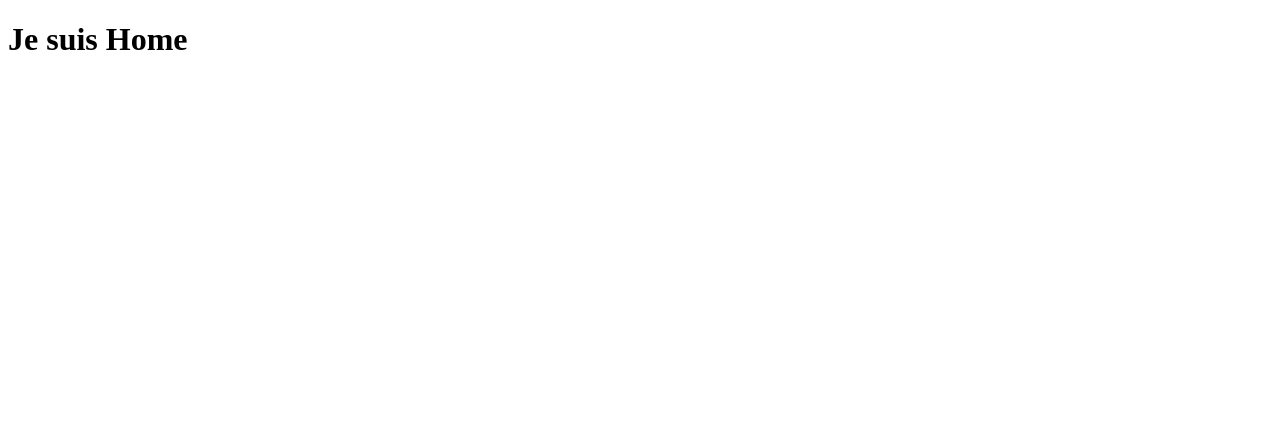
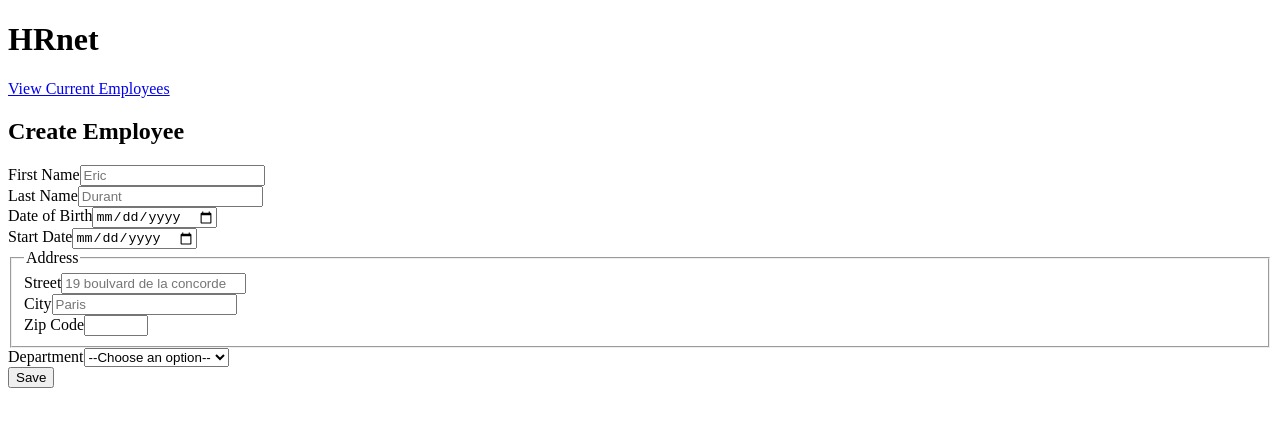
Before and after one commit to Squal94/Khadir_Lounis_Projet_14_122022, a React (Create React App) app in the folder wealth_health/: page / in a window 1280 px wide. Shown: the top 426 px of the page. Built offline with nearby package versions, Linux system fonts and the light colour scheme.

Commit message:
mise en place du formulaire de home

```diff
--- a/wealth_health/src/Pages/Home.js
+++ b/wealth_health/src/Pages/Home.js
@@ -1,9 +1,121 @@
-import React from "react";
+import React, { useState } from "react";
+import { NavLink } from "react-router-dom";
 
 const Home = () => {
+  const [error, setError] = useState(false);
   return (
-    <div>
-      <h1>Je suis Home</h1>
+    <div className="home">
+      <div className="home__header">
+        <h1 className="home__header--title">HRnet</h1>
+        <NavLink className="home__header--nav" to="/employee">
+          View Current Employees
+        </NavLink>
+      </div>
+      <div className="home__form">
+        <h2 className="home__form--title">Create Employee</h2>
+        <form>
+          <div className="home__form__firstName">
+            <label className="inputLabel">First Name</label>
+            <input
+              className="inputTexte"
+              type="text"
+              id="firstName"
+              placeholder="Eric"
+              //   ref={firstName}
+              required
+            />
+          </div>
+          <div className="home__form__lastName">
+            <label className="inputLabel">Last Name</label>
+            <input
+              className="inputTexte"
+              type="text"
+              id="lastName"
+              placeholder="Durant"
+              //   ref={LastName}
+              required
+            />
+          </div>
+          <div className="home__form__birthday">
+            <label className="inputLabel">Date of Birth</label>
+            <input
+              className="inputTexte"
+              type="date"
+              id="birthday"
+              //   ref={birthday}
+              required
+            />
+          </div>
+          <div className="home__form__beginning">
+            <label className="inputLabel">Start Date</label>
+            <input
+              className="inputTexte"
+              type="date"
+              id="beginning"
+              //   ref={beginning}
+              required
+            />
+          </div>
+          <fieldset>
+            <legend>Address</legend>
+            <div className="home__form__street">
+              <label className="inputLabel">Street</label>
+              <input
+                className="inputTexte"
+                type="text"
+                id="street"
+                placeholder="19 boulvard de la concorde"
+                //   ref={street}
+                required
+              />
+            </div>
+            <div className="home__form__city">
+              <label className="inputLabel">City</label>
+              <input
+                className="inputTexte"
+                type="text"
+                id="city"
+                placeholder="Paris"
+                //   ref={city}
+                required
+              />
+            </div>
+            <div className="home__form__zipCode">
+              <label className="inputLabel">Zip Code</label>
+              <input
+                className="inputTexte"
+                type="number"
+                id="zipCode"
+                min="0"
+                max="100"
+                //   ref={zipCode}
+                required
+              />
+            </div>
+          </fieldset>
+          <div className="home__form__department">
+            <label for="department">Department</label>
+
+            <select
+              name="department"
+              id="department"
+              // ref={department}
+            >
+              <option value="">--Choose an option--</option>
+              <option value="sales">Sales</option>
+              <option value="marketing">Marketing</option>
+              <option value="engineering">Engineering</option>
+              <option value="resources">Human Resources</option>
+              <option value="legal">Legal</option>
+            </select>
+          </div>
+          <span className="formContainer--error">
+            {error && "Email ou mot de passe incorrect"}
+          </span>
+
+          <input type="submit" className="home__form__submit" value="Save" />
+        </form>
+      </div>
     </div>
   );
 };
```
